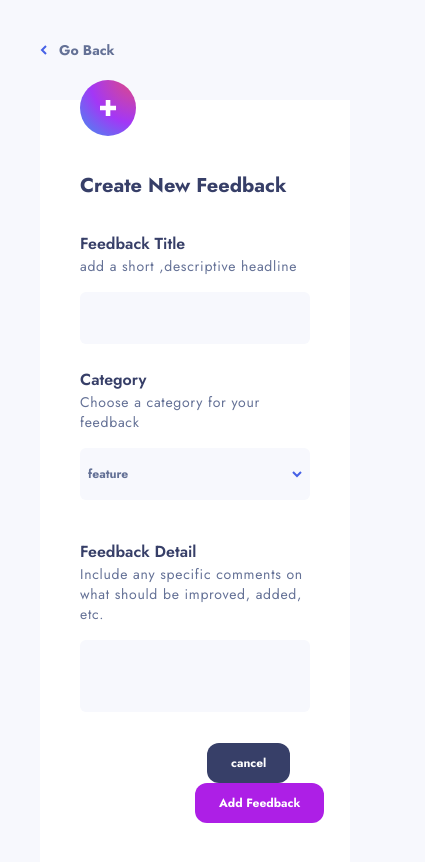
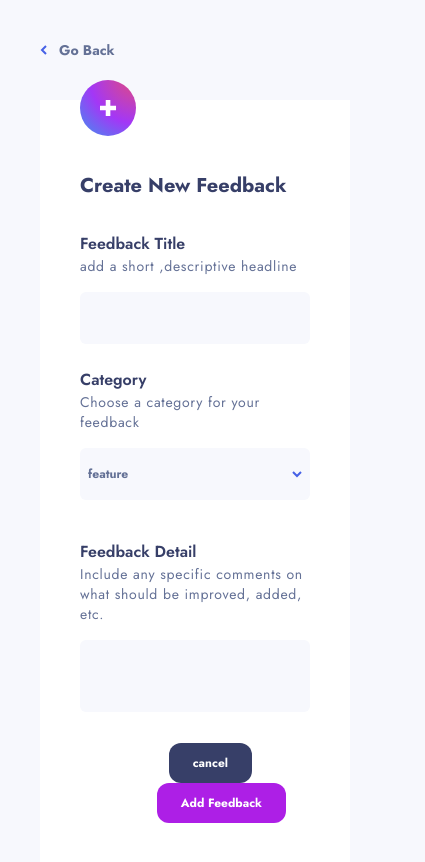
Before and after one commit to elghanbibadr/productFeedback, a React (Vite) app: page /newfeedback in a window 390 px wide. Shown: the top 862 px of the page, 425 px wide, since content can reach past the window. Built offline with nearby package versions, Linux system fonts and the light colour scheme.

Commit message:
delete item when click on delete btn

```diff
--- a/src/componenet/Pages/EditFeedback.jsx
+++ b/src/componenet/Pages/EditFeedback.jsx
@@ -10,9 +10,9 @@ import arrowLeft from "../../images/shared/icon-arrow-left.svg";
 import { AppContext } from '../store/AppContext'
 
 const EditFeedback = () => {
-    const {productRequests,currentSuggestionId}=useContext(AppContext)
+    const {productRequests,currentSuggestionId,suggestions, setSuggestion}=useContext(AppContext)
     const currentSuggestion=productRequests.find(item => item.id==currentSuggestionId)
-    const {title,description,category:currentCategory}=currentSuggestion
+    const {id,title,description,category:currentCategory}=currentSuggestion
     const [feedbackTitle,setFeedbackTitle] =useState(title)
     const [feedbackTitltInputTouched,setFeedbackTitleInputTouched] = useState(false)
     const [feedbackDetailInputTouched,setFeedbackDetailInputTouched] = useState(false)
@@ -36,6 +36,12 @@ const EditFeedback = () => {
 
    const handleFeedackDeleted=(e)=>{
     e.preventDefault()
+    // const newSuggestions=
+    // console.log(newSuggestions)
+    setSuggestion(suggestions.filter(item=>item.id!==id))
+    navigate('/')
+    // lets delete the feedback from product requests
+
   console.log('deleted feedbacsk')
    }
 
@@ -96,7 +102,7 @@ const EditFeedback = () => {
                     <TextAreaInput textAreaValue={description} className={`${( feedbackDetailInputTouched &&  !feedbackDetailValue) ? "border-red border-2" :""}`} onSaveTextAreaValue={handleFeedbackDetail}/>
                    { !feedbackDetailValue && feedbackDetailInputTouched &&  <p className='text-red'>can't be empty</p>}
                </div>
-               <div className='flex-row-between mt-10'>
+               <div className='flex-row-between mt-10 flex-nowrap '>
                    <Btn onClick={handleFeedackDeleted} className='bg-red mx-3' text="Delete" />
                    <div  >
                        <Link to="/">
--- a/src/componenet/Pages/NewFeedback.jsx
+++ b/src/componenet/Pages/NewFeedback.jsx
@@ -96,7 +96,7 @@ const NewFeedback = () => {
                      <TextAreaInput className={`${( feedbackDetailInputTouched &&  !feedbackDetailValue) ? "border-red border-2" :""}`} onSaveTextAreaValue={handleFeedbackDetail}/>
                     { !feedbackDetailValue && feedbackDetailInputTouched &&  <p className='text-red'>can't be empty</p>}
                 </div>
-                <div className='mt-6 relative left-1/2' >
+                <div className='   mt-6 relative left-1/3 md:left-1/2' >
                     <Link to="/">
                         <Btn className='bg-greyDarkest mx-3' text="cancel" />
                     </Link>
```
